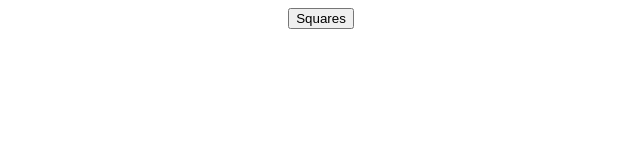
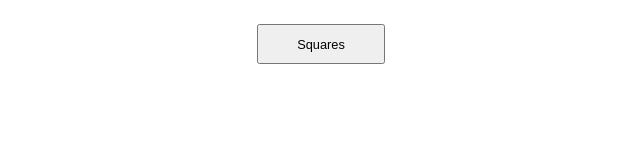
Before and after one commit to yrod15x/Etch-a-Sketch, a plain HTML site: page index.html in a window 1280 px wide. Shown: the whole page, without its empty margins (319-959 px from the left). Drawn offline with Linux system fonts and the light colour scheme.

Commit message:
Page Updated

```diff
--- a/index.html
+++ b/index.html
@@ -8,7 +8,7 @@
 </head>
 <body>
     <main>
-        <button type="submit">Squares</button>
+        <button type="submit" class="boton">Squares</button>
         <div class="contenedor"></div>
     </main>
     <script src="./script.js"></script>
--- a/script.js
+++ b/script.js
@@ -1,11 +1,34 @@
-const main = document.querySelector(".contenedor");
+const boton = document.querySelector(".boton");
+var tamGrilla = 16;
+var grilla = document.querySelector(".contenedor");
 
-for(let i = 0; i < 16; i++)
+function crearGrilla(tamGrilla)
 {
-    for(let j = 0; j < 16; j++)
+    grilla.style.width = `${80}%`;
+    console.log(grilla.style.width);
+    for(let i = 0; i < tamGrilla; i++)
+        {
+            for(let j = 0; j < tamGrilla; j++)
+            {
+                var div = document.createElement("div");
+                div.classList.add("bloques");
+                div.style.width = `${100 / tamGrilla}%`;
+                div.style.height = `${(100 / tamGrilla)}dvh`;
+                grilla.appendChild(div);
+            }
+        }
+}
+
+crearGrilla(tamGrilla);
+
+boton.addEventListener("click", function()
+{   //Borrar los elementos del contenedor y crear una nueva grilla
+    tamGrilla = Number(prompt("Enter the grid size"));
+    if(tamGrilla < 2)
     {
-        const div = document.createElement("div");
-        div.classList.add("bloques");
-        main.appendChild(div);
+        tamGrilla = 2;
     }
-}
+    grilla.innerHTML = "";
+    crearGrilla(tamGrilla);
+
+});
--- a/stylos.scss
+++ b/stylos.scss
@@ -4,16 +4,22 @@ main
     flex-flow: column nowrap;
     justify-content: center;
     align-items: center;
+    .boton
+    {
+        width: 10dvw;
+        height: 5dvh;
+        margin: 2dvh 0;
+        font-size: 1dvw;
+    }
     .contenedor
     {
         display: flex;
         justify-content: center;
         align-items: center;
         flex-wrap: wrap;
+
         .bloques
         {
-            width: 6dvw;
-            height: 6dvh;
             background: hotpink;
             /*Realizar el efecto de cola cambiando la opacidad de los bloques*/
             opacity: 0;
```
Also changed, not shown: stylos.css, 1 other file.
